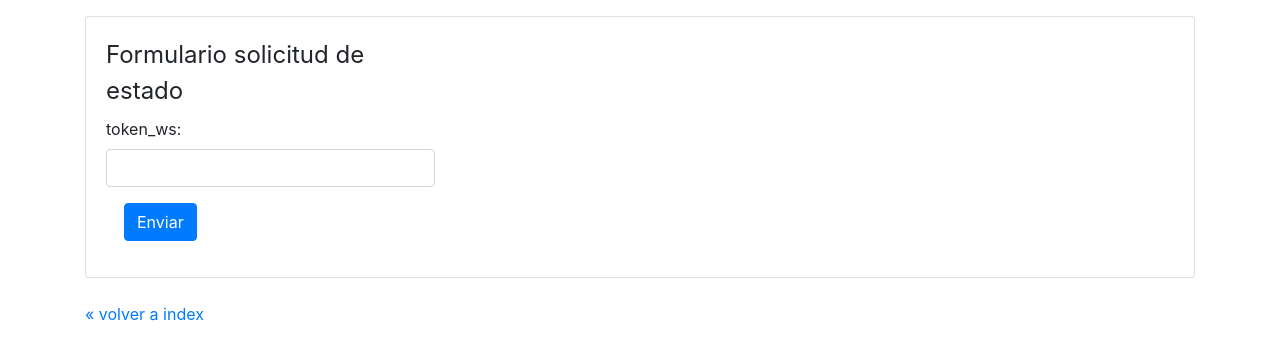
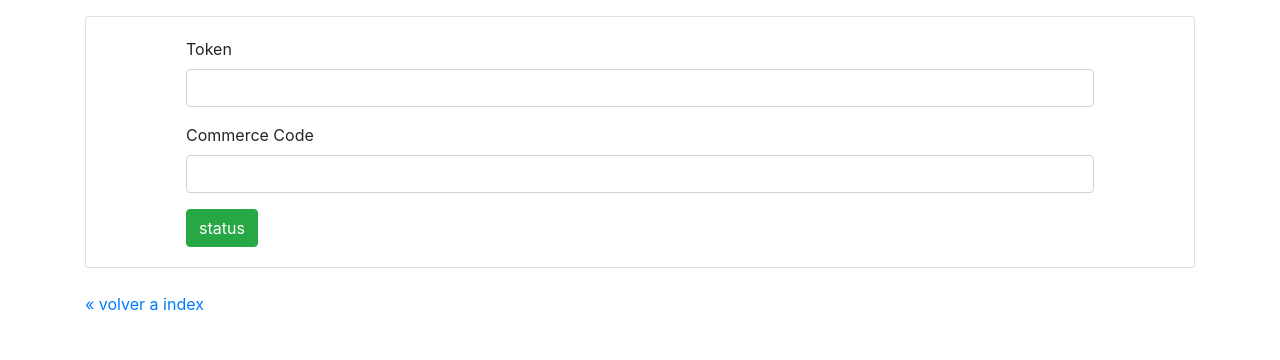
Before and after one commit to TransbankDevelopers/transbank-sdk-python-webpay-rest-example, a Flask app: template templates/webpay/plus_mall_deferred/status-form.html in a window 1280 px wide. Shown: the part 48-408 px from the top of the page. Run offline with Flask 2, Linux system fonts and the light colour scheme; the template is opened without the code that fills it, so the values that code supplies are empty; some libraries are stand-ins or nearby versions.

Commit message:
Add cstatusmethod from webpay plus mall deferred

```diff
--- a/templates/webpay/plus_mall_deferred/capture.html
+++ b/templates/webpay/plus_mall_deferred/capture.html
@@ -1,4 +1,5 @@
 <html>
+
 <head>
     <meta http-equiv="Content-Type" content="text/html; charset=UTF-8">
     <title>Ejemplo Webpay Plus Mall Deferred- Capturar Transacci&oacute;n</title>
@@ -8,7 +9,8 @@
 <body class="container">
     <nav aria-label="breadcrumb">
         <ol class="breadcrumb">
-        <li class="breadcrumb-item"><a href="#">Ejemplos Webpay Plus Mall Deferred - Capturar Transacci&oacute;nn</a></li>
+            <li class="breadcrumb-item"><a href="#">Ejemplos Webpay Plus Mall Deferred - Capturar
+                    Transacci&oacute;nn</a></li>
             <li class="breadcrumb-item active" aria-current="page">Step: Refund</li>
         </ol>
     </nav>
--- a/templates/webpay/plus_mall_deferred/status-form.html
+++ b/templates/webpay/plus_mall_deferred/status-form.html
@@ -1,4 +1,5 @@
 <html>
+
 <head>
     <meta http-equiv="Content-Type" content="text/html; charset=UTF-8">
     <title>Ejemplos Patpass Webpay - Solicitar Estado</title>
@@ -12,17 +13,20 @@
         </ol>
     </nav>
     <div class="card">
-    <div class="card-body col-sm-4">
-        <form id="formulario" action="/webpay-plus-mall/status" method="POST">
-            <legend>Formulario solicitud de estado</legend>
+        <form action="/webpay-plus-mall-deferred/status" method="POST" style="margin: 20px 100px;">
             <div class="form-group">
-                <label>token_ws:</label><input name="token_ws" type="text" class="form-control"/>
-            </div>&nbsp;&nbsp;&nbsp;
-            <input name="enviar" type="submit" value="Enviar" class="btn btn-primary"/>
+                <label for="details_buy_order">Token</label>
+                <input type="text" name="token_ws" class="form-control">
+            </div>
+            <div class="form-group">
+                <label for="details_buy_order">Commerce Code</label>
+                <input type="text" name="commerce_code" class="form-control">
+            </div>
+            <input type="submit" class="btn btn-success" value="status">
         </form>
-    </div>
     </div>
     <br>
     <a href="/">&laquo; volver a index</a>
 </body>
+
 </html>
```
Also changed, not shown: templates/webpay/plus_mall_deferred/commit.html (+12 -5 lines), webpay_plus_mall_deferred/routes.py (+12 -3 lines). Lines whose indentation alone changed are shown as unchanged.
